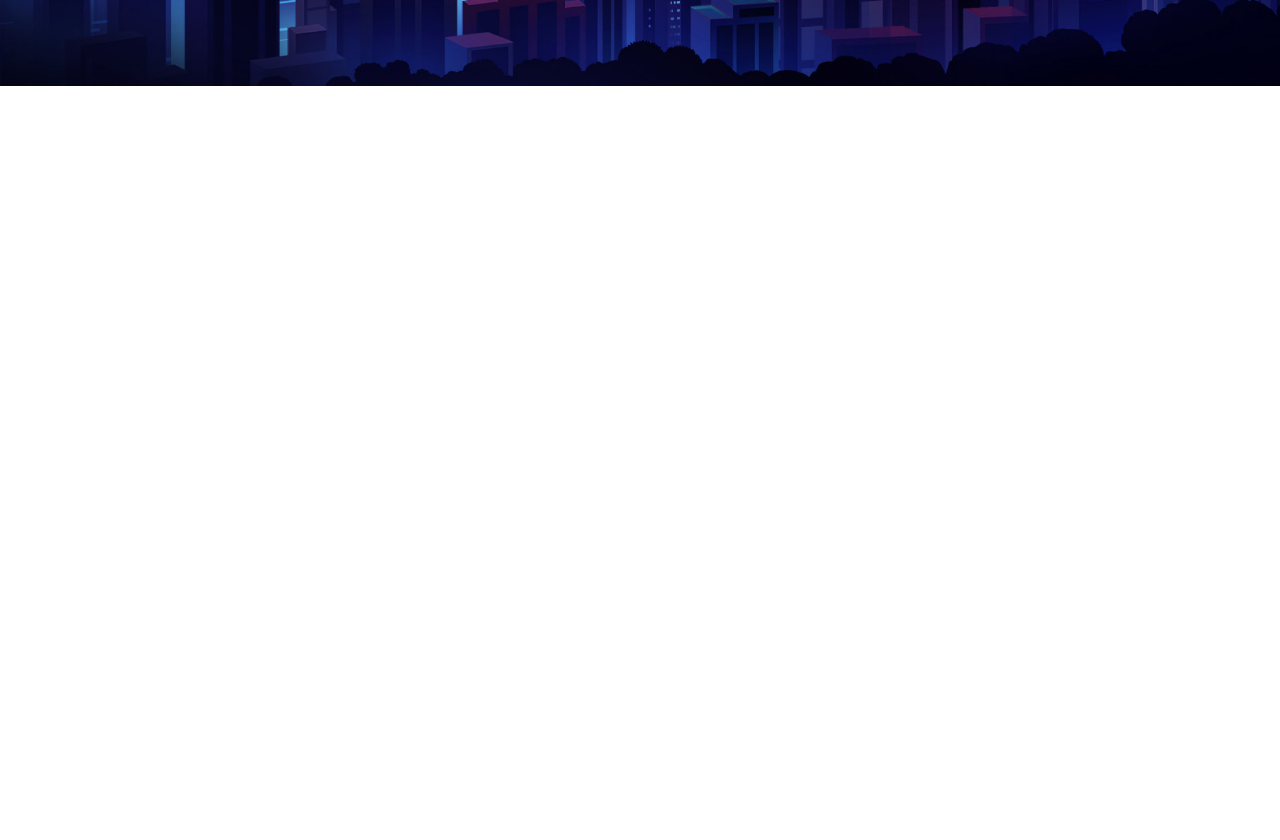
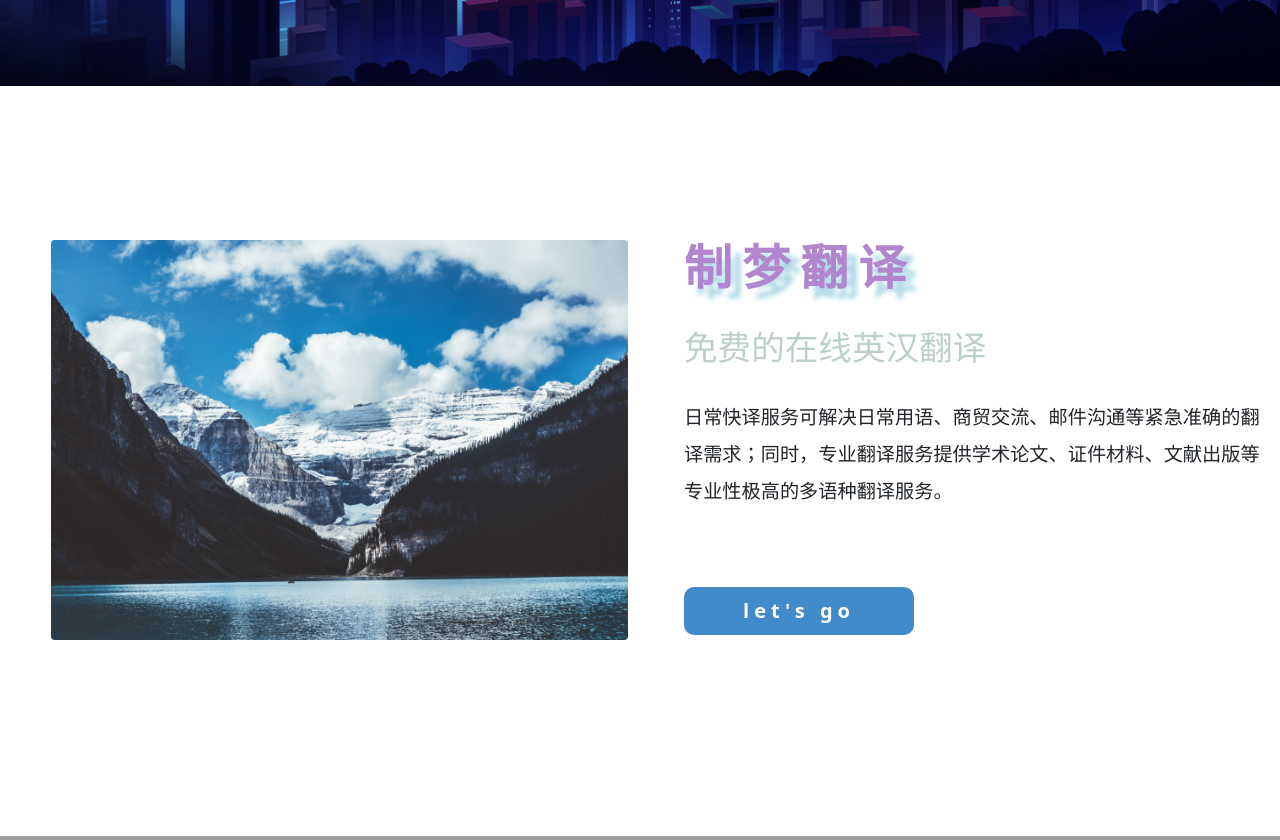
Before and after one commit to 2629925922/Dream-Spaces, a Django app: page / in a window 1280 px wide. Shown: the part 674-1514 px from the top of the page. Before the commit the page ends 760 px from the top, so only its background shows below. Run offline with Django 3.2, Linux system fonts and the light colour scheme; some libraries are stand-ins or nearby versions; grey boxes are pictures that could not be loaded.

Commit message:
Add files via upload

```diff
--- a/制梦空间/dreamspaces/templates/index.html
+++ b/制梦空间/dreamspaces/templates/index.html
@@ -8,6 +8,92 @@
     <link rel="stylesheet" href="static/css/dreamspace.css">
     <script src="https://cdn.staticfile.org/twitter-bootstrap/5.1.1/js/bootstrap.bundle.min.js"></script>
     <title>制梦空间</title>
+    <style type="text/css">
+        ul {
+           list-style-type: none;
+        }
+        .d1{
+            height: 750px;width: 100%;background-color: #fff;
+            overflow: hidden;
+        }
+        .d1 img{
+            width: 600px;
+            height: 400px;
+        }
+        .d1 h1{
+            font-size: 3em;
+            color: #b186ce;
+            font-weight: bold;
+            font-family: "HuXiaoBo_KuHei";
+            text-shadow : 10px 10px 5px lightblue;
+            letter-spacing: 10px;
+        }
+        .d1 h2{
+            font-size: 2.1em;
+            color: #bcd0c7;
+            margin-top: 20px;
+        }
+        .d1 ul li{
+            margin-bottom: 30px;
+        }
+        .d1 h4
+        {
+            font-size: 1.2em;
+            line-height: 37px;
+        }
+        .img1
+        {
+            height: 400px;
+            background-image: url("static/images/dreamspace/d1img1.jpg");
+            background-attachment: fixed;
+            background-size: 100%;
+            background-repeat: no-repeat;
+        }
+        .d1-button
+        {
+            padding: 2em;
+            padding-top: 3em;
+        }
+        .d1-button button
+        {
+            width: 230px;
+            padding:8px;
+            background-color: #428bca;
+            border-color: #357ebd;
+            color: #fff;
+            -moz-border-radius: 10px;
+            -webkit-border-radius: 10px;
+            border-radius: 10px; /* future proofing */
+            -khtml-border-radius: 10px; /* for old Konqueror browsers */
+            text-align: center;
+            vertical-align: middle;
+            border: 1px solid transparent;
+            font-weight: 900;
+            font-size:125%
+        }
+        .d1-button a
+        {
+            text-decoration: none;
+            color: #fff;
+        }
+        .d1-button span
+        {
+            letter-spacing: 5px;
+        }
+
+
+        @media (min-width: 1000px) {
+
+        }
+        @media (max-width: 892px) {
+            .d1 img {width: 340px;height: 200px}
+            .d1 h1{font-size: 2em;margin-top: 50px}
+            .d1 h2{font-size: 1.2em}
+            .d1 h4{font-size: 0.5em;line-height: 20px}
+            .d1-button {padding-top: 1em}
+            .d1-button button {width: 160px}
+        }
+    </style>
 </head>
 <body>
     <div class=".container-fluid img">
@@ -22,5 +108,25 @@
             </div>
         </div>
     </div>
+    <div class="container-fluid d1" style="padding-top: 12%">
+        <div class="row">
+            <div class="col-sm-6 col-12" style="padding-left: 4%">
+                <img src="static/images/dreamspace/bj2.jpg" class="img-fluid rounded"/>
+            </div>
+            <div class="col-sm-6 col-12">
+                <ul>
+                    <li><h1>制梦翻译</h1></li>
+                    <li><h2>免费的在线英汉翻译</h2></li>
+                    <li><h4>日常快译服务可解决日常用语、商贸交流、邮件沟通等紧急准确的翻译需求；同时，专业翻译服务提供学术论文、证件材料、文献出版等专业性极高的多语种翻译服务。</h4></li>
+                </ul>
+                <div class="d1-button">
+                    <button><a href="./Transtions"><span>let's go</span></a></button>
+                </div>
+            </div>
+        </div>
+    </div>
+    <div class="container-fluid img1">
+    </div>
+    <div class="container-fluid" style="height: 400px"></div>
 </body>
 </html>
```
